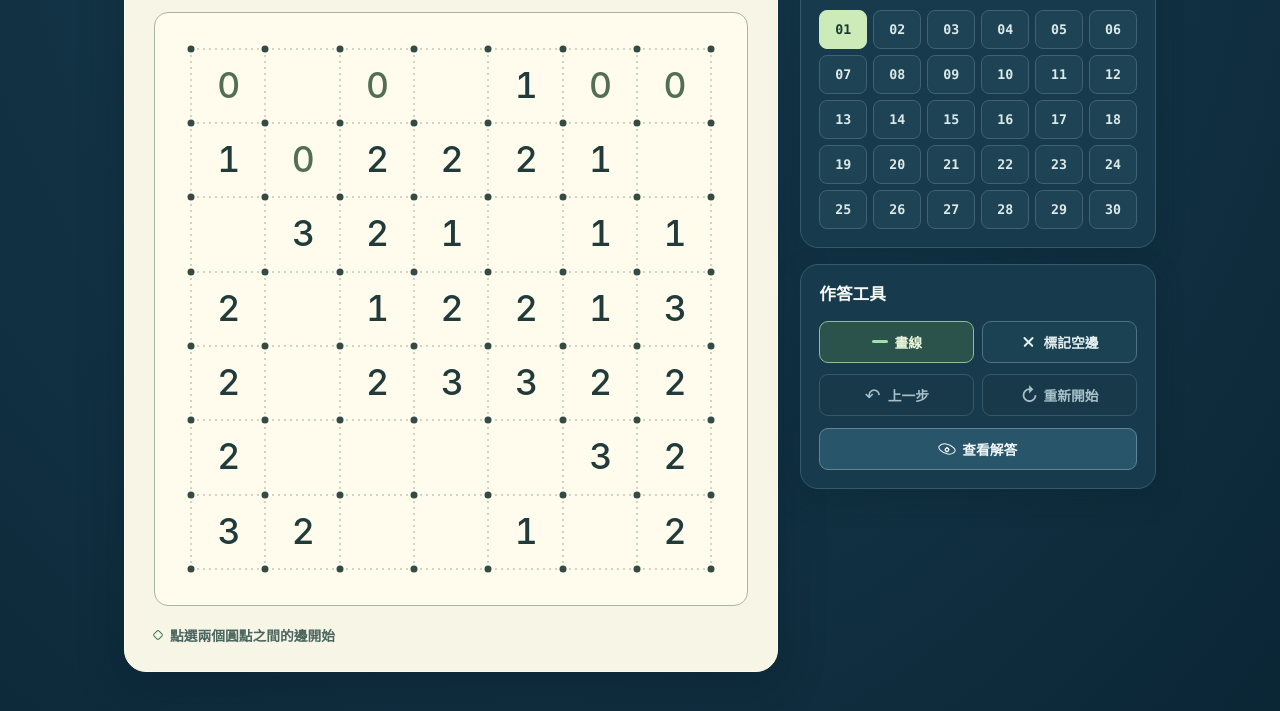
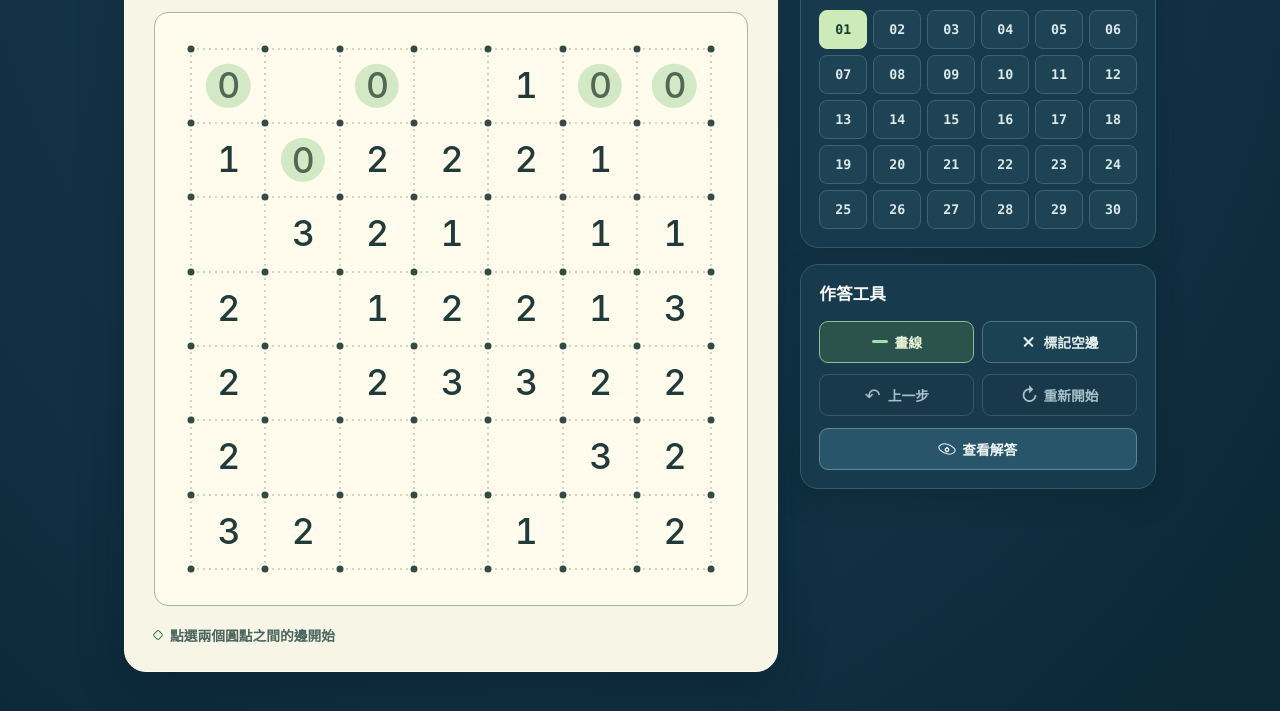
Before and after one commit to HungHsunHan/slitherlink, a website with bundled scripts: page public/index.html in a window 1280 px wide. Shown: the part 223-934 px from the top of the page. Built offline with nearby package versions, Linux system fonts and the light colour scheme; some icons are missing.

Commit message:
Make satisfied Slitherlink clues easier to spot

```diff
--- a/public/style.css
+++ b/public/style.css
@@ -198,7 +198,16 @@ h1 span { color: #689477; }
   pointer-events: none;
 }
 
-.clue[data-state="met"] { color: #526e54; }
+.clue[data-state="met"] {
+  display: grid;
+  place-items: center;
+  width: 1.25em;
+  aspect-ratio: 1;
+  border-radius: 50%;
+  background: #d3e8c4;
+  color: #536854;
+}
+
 .clue[data-state="conflict"] { color: var(--red); font-weight: 750; }
 
 .dot {
```
